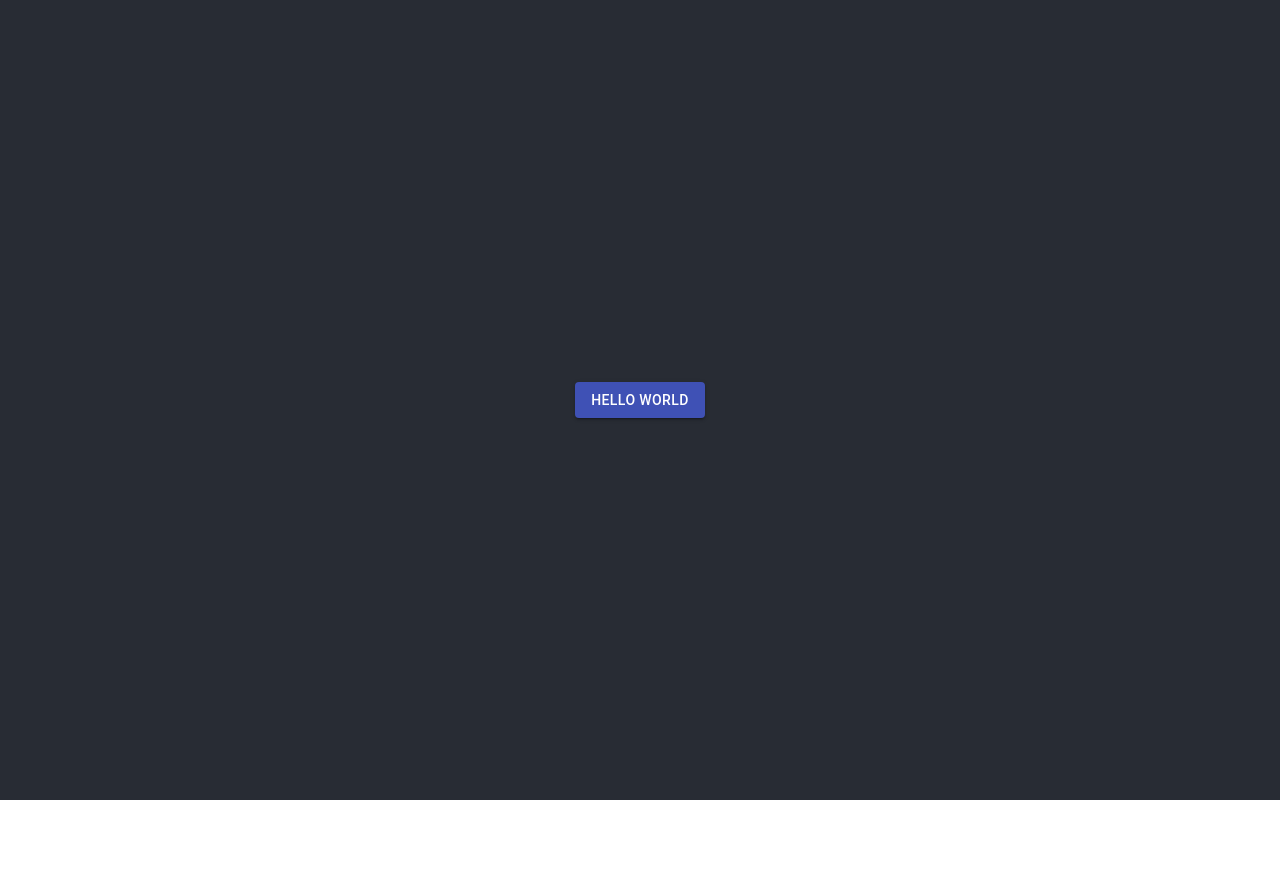
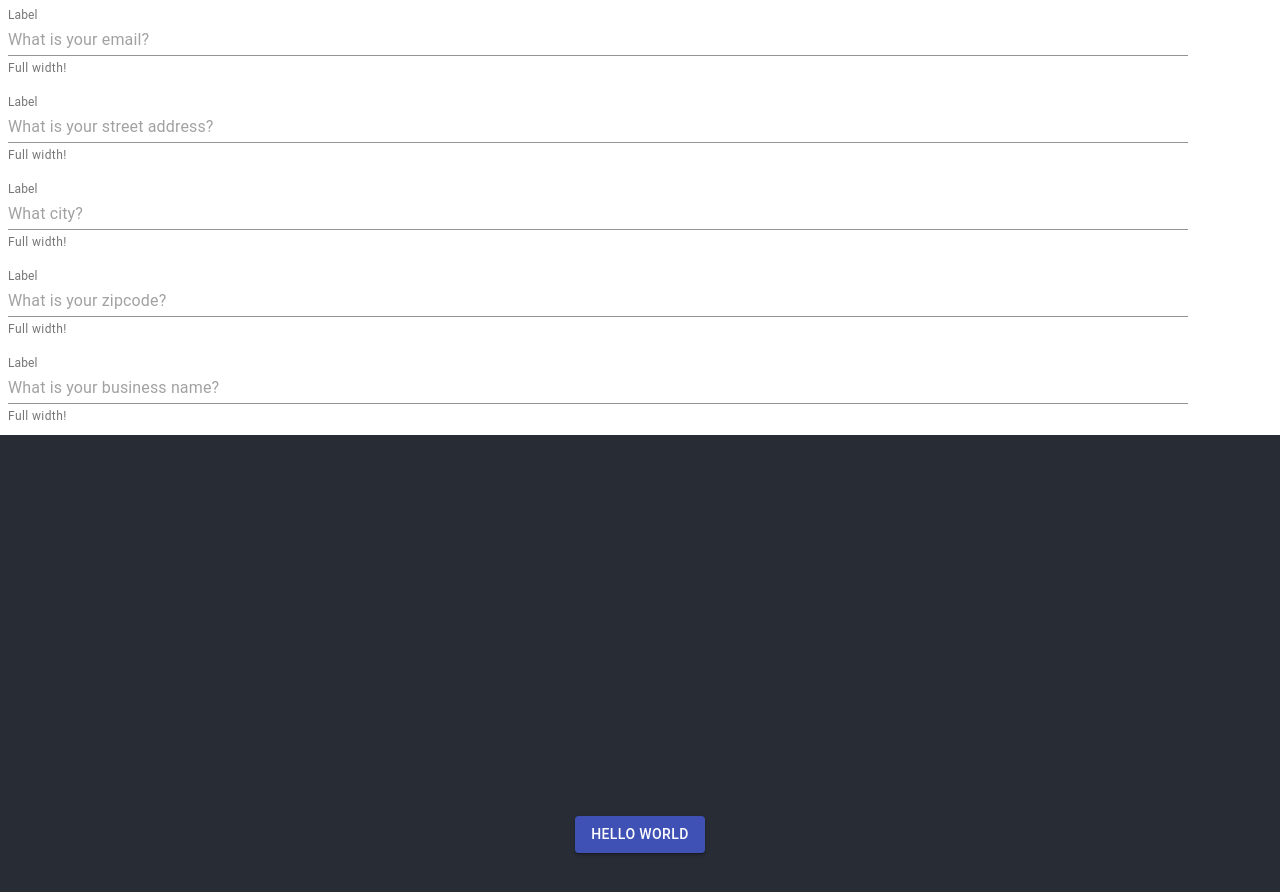
Before and after one commit to bw-block-club-calendar/fe, a React (Create React App) app: page / in a window 1280 px wide. Shown: the top 892 px of the page. Before the commit the page ends 800 px from the top, so only its background shows below. Built offline with nearby package versions, Linux system fonts and the light colour scheme.

Commit message:
adjusted <Events/>

```diff
--- a/src/App.js
+++ b/src/App.js
@@ -8,11 +8,18 @@ import logo from './logo.svg';
 function App() {
   return (
     <div className="App">
+
+    <Events/>
+
+
       <header className="App-header">
+
       <Button variant="contained" color="primary">
       Hello World
-    </Button>
+      </Button>
       </header>
+
+
     </div>
   );
 }
```
